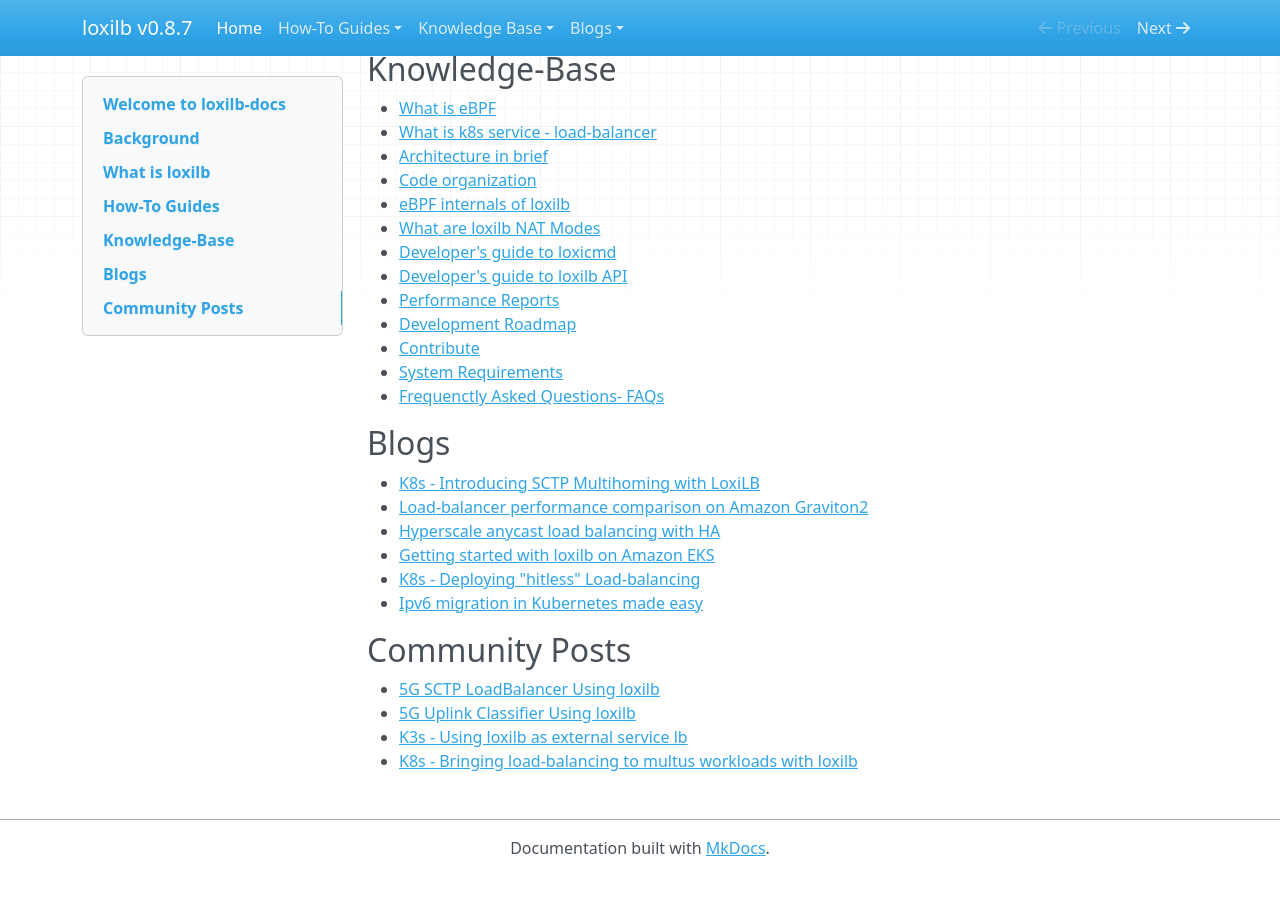
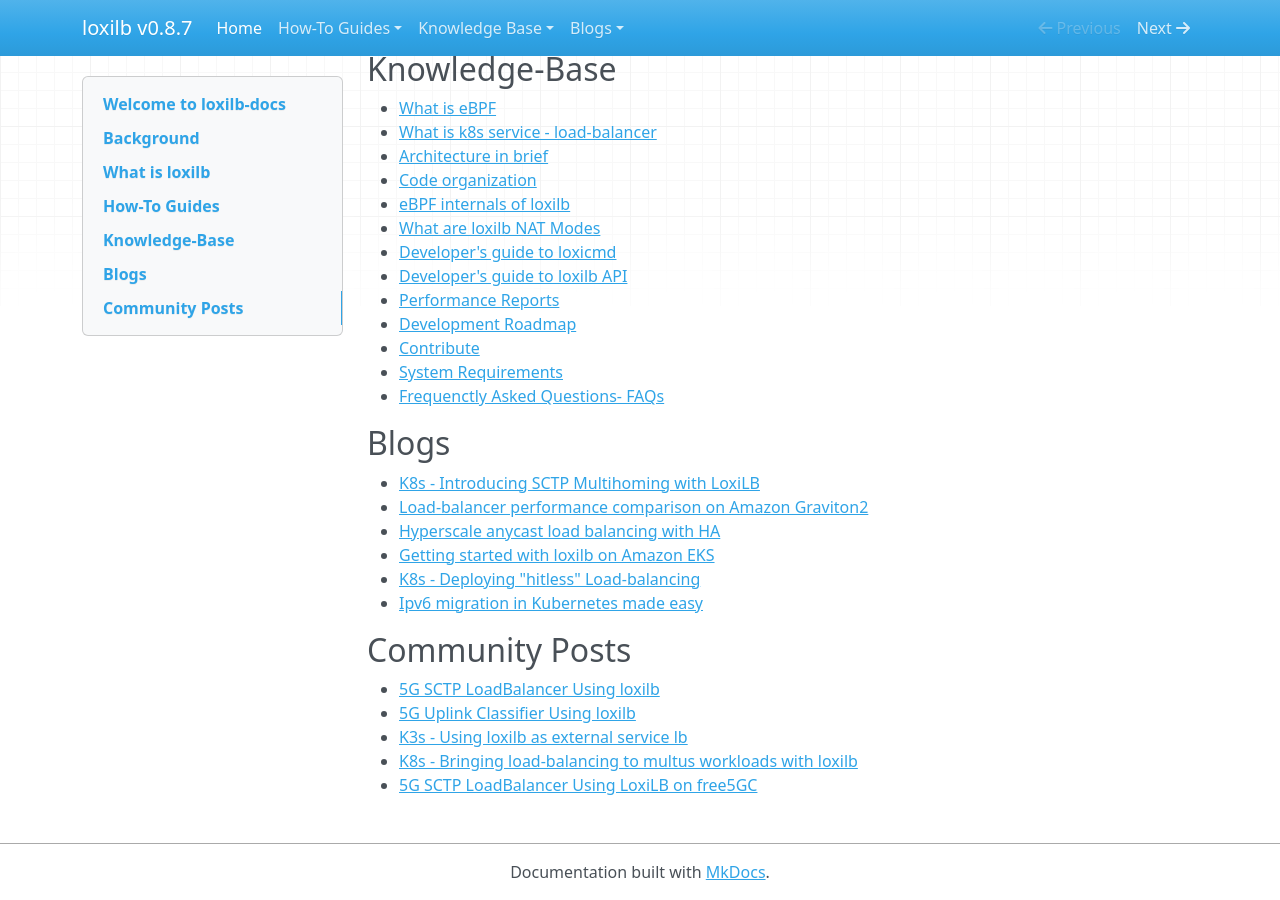
Before and after one commit to loxilb-io/loxilbdocs, an MkDocs documentation site: the page built from docs/index.md, in a window 1280 px wide and 900 px high, scrolled down 2277 px. Built offline with MkDocs 1.6.1, drawn with Linux system fonts in a browser that asks for light colours; nearby versions of some CDN libraries; before the commit the page ends 3153 px from its top, so only the background shows below that.

Commit message:
Update index.md

```diff
--- a/docs/index.md
+++ b/docs/index.md
@@ -102,3 +102,4 @@
 - [5G Uplink Classifier Using loxilb](https://futuredon.medium.com/5g-uplink-classifier-using-loxilb-7593a4d66f4c)
 - [K3s - Using loxilb as external service lb](https://cloudybytes.medium.com/k3s-using-loxilb-as-external-service-lb-2ea4ce61e159)
 - [K8s - Bringing load-balancing to multus workloads with loxilb](https://cloudybytes.medium.com/k8s-bringing-load-balancing-to-multus-workloads-with-loxilb-a0746f270abe)
+- [5G SCTP LoadBalancer Using LoxiLB on free5GC](https://medium.com/@ben0978327139/5g-sctp-loadbalancer-using-loxilb-applying-on-free5gc-b5c05bb723f0)
```
